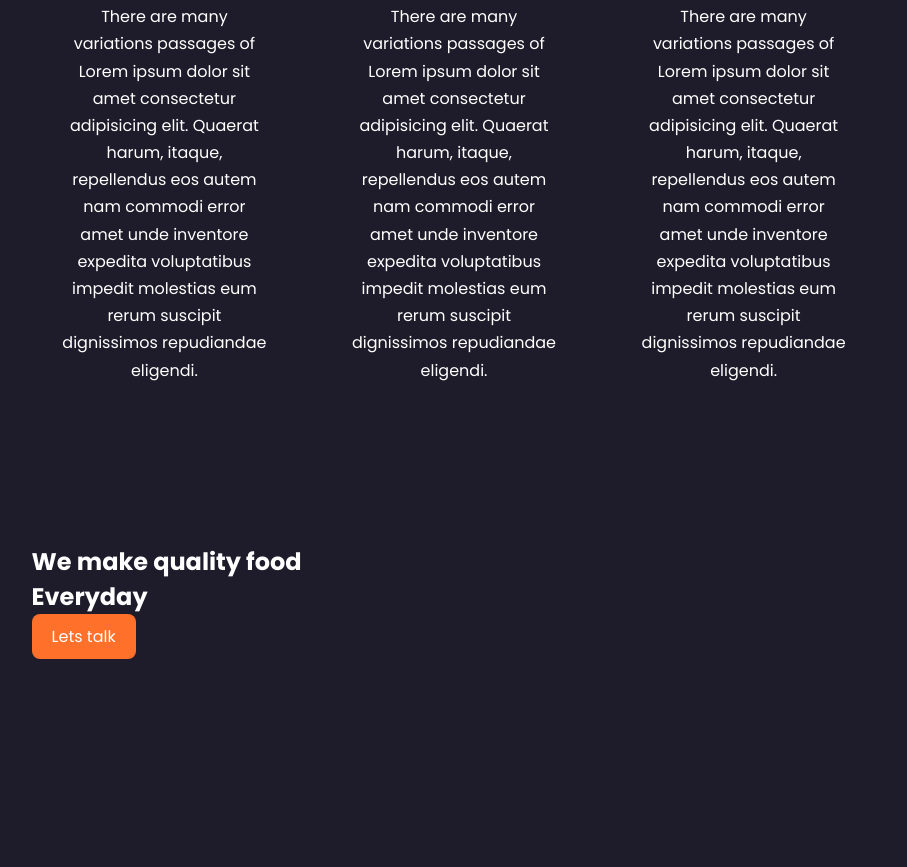
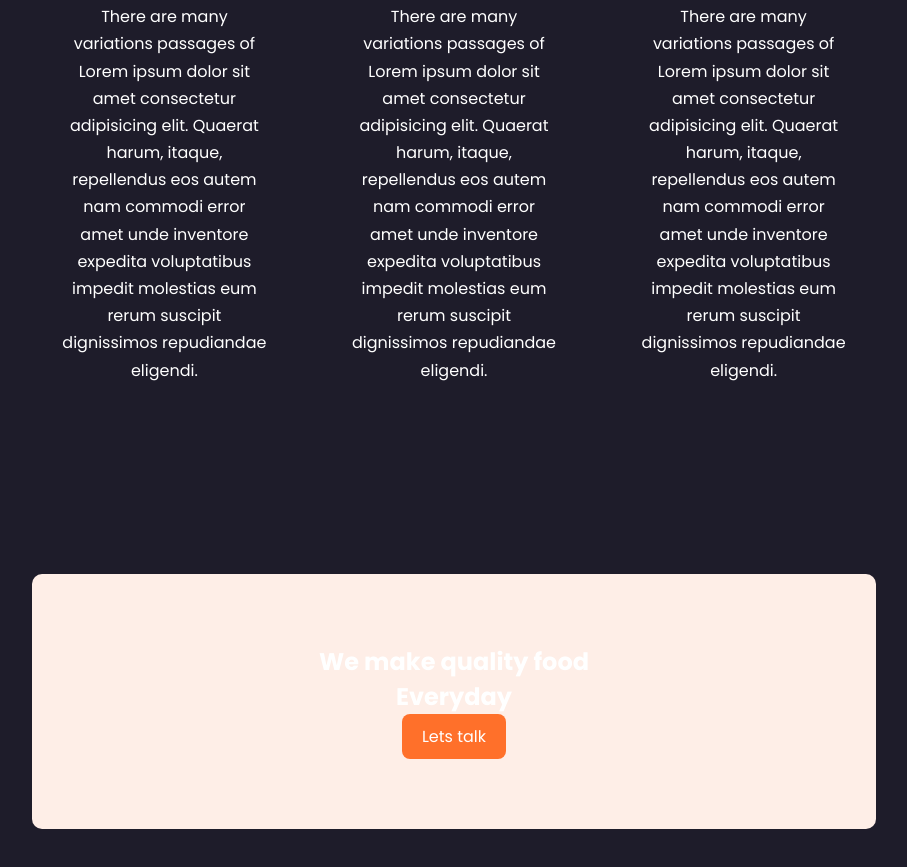
Before and after one commit to Bithe/burger, a plain HTML site: page index.html in a window 1280 px wide. Shown: the part 2169-3036 px from the top of the page, without its empty margins (186-1093 px from the left). Before the commit the page ends 2898 px from the top, so only its background shows below. Drawn offline with nearby package versions, Linux system fonts and the light colour scheme.

Commit message:
service design

```diff
--- a/style.css
+++ b/style.css
@@ -223,4 +223,11 @@ font-weight: 600;
     line-height: 1.7;
 }
 
-.cta{}
+.cta{
+    background: #feeee7;
+    padding: 70px 0;
+    text-align: center;
+    width: 66%;
+    margin: 100px auto;
+    border-radius: 10px;
+}
```
